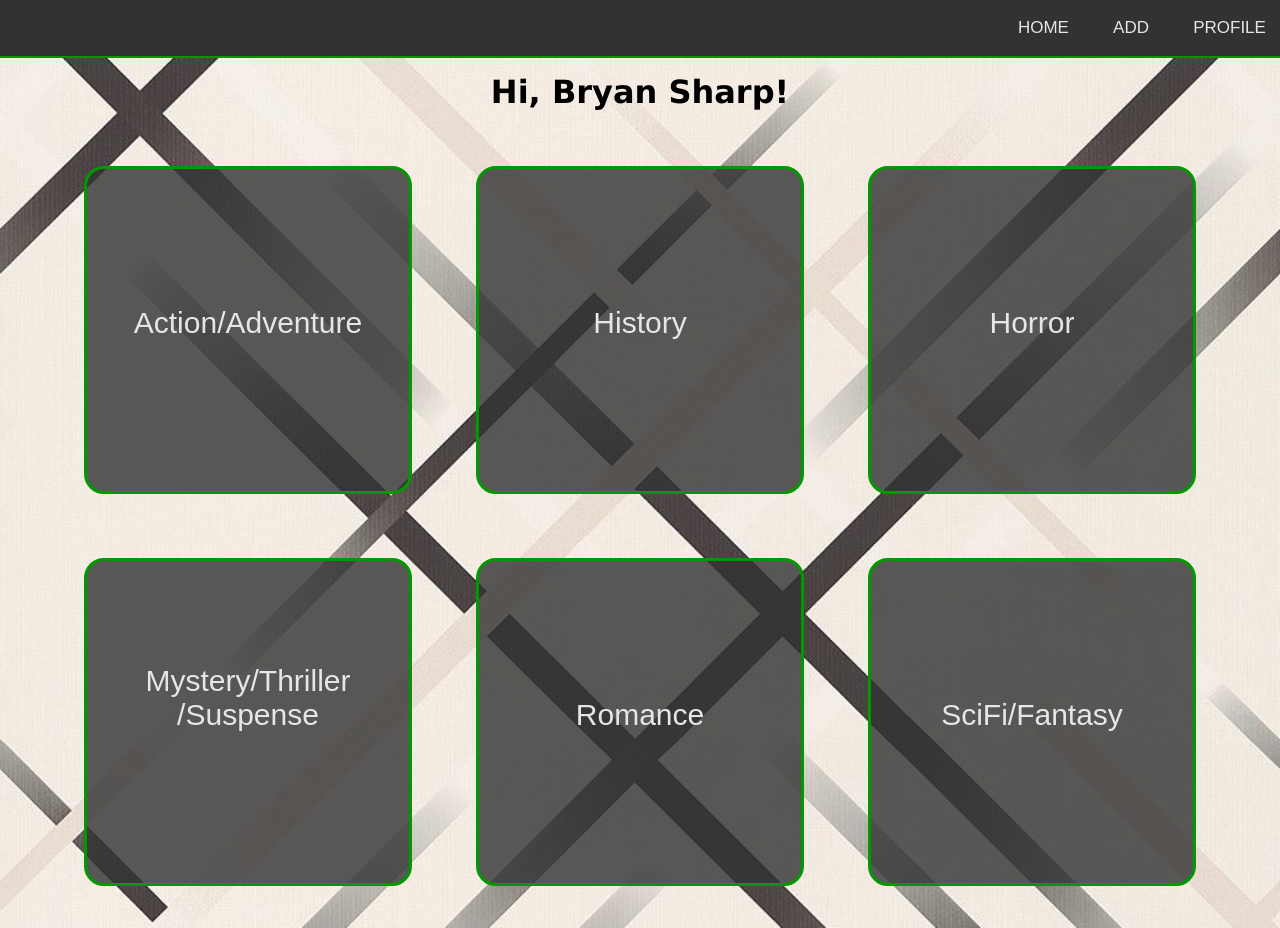
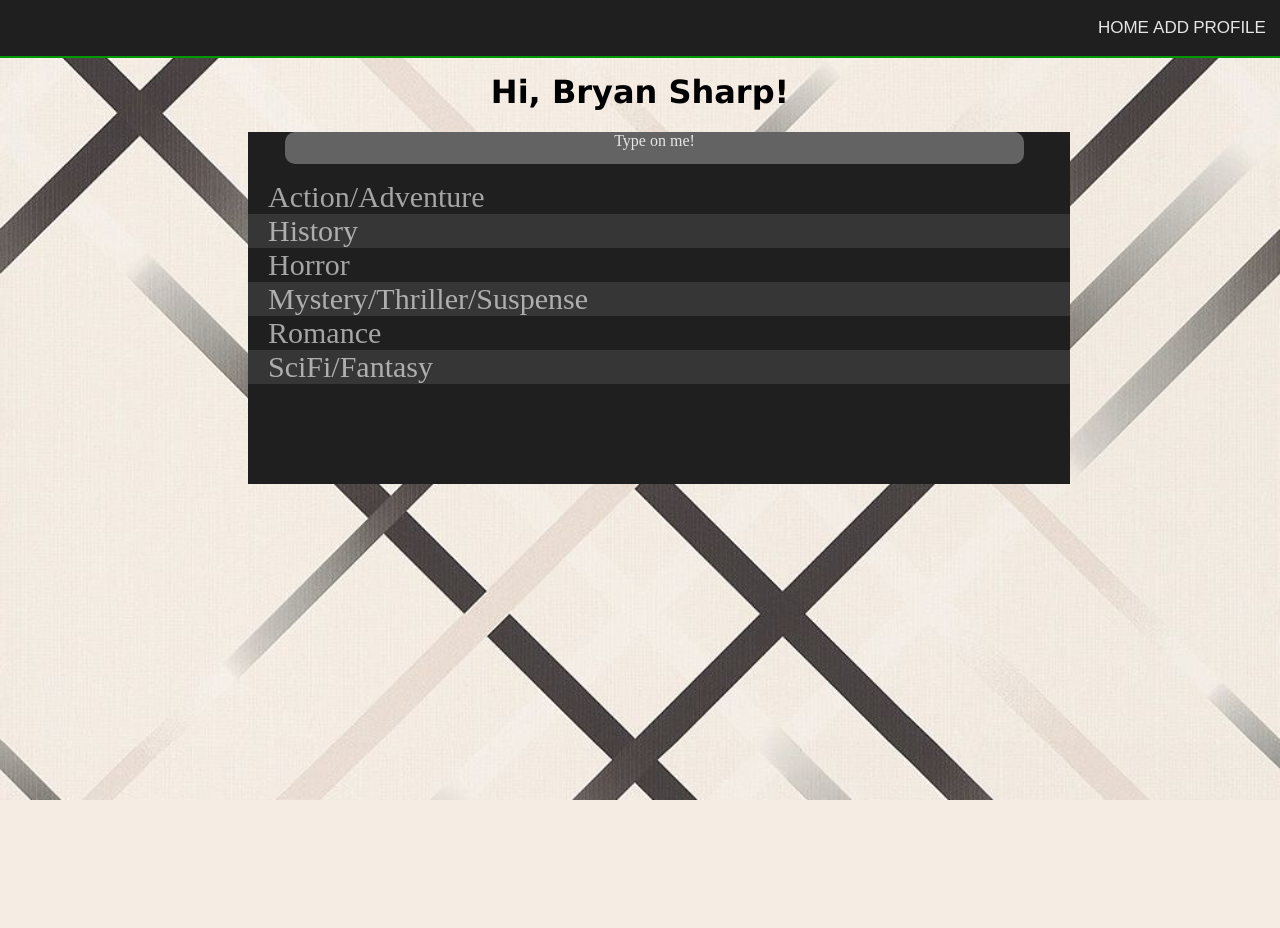
Before and after one commit to aasoliz/Tree, a Flask app: page / in a window 1280 px wide. After the commit the page ends 800 px from the top, so only its background shows below. Run offline with Flask 2, Linux system fonts and the light colour scheme; a user stored in the database is signed in; parts of the project's set-up code (start-up, migrations or seed data) failed here and were passed over.

Commit message:
refreshed venv, changed layout

```diff
--- a/app/static/css/new/style.css
+++ b/app/static/css/new/style.css
@@ -6,7 +6,7 @@
 
 .nav {
   list-style: none;
-  background: #323232;
+  background: #1f1f1f;
   height: 3.5em;
   padding: 0;
   margin-top: -0.5em;
@@ -472,3 +472,43 @@ h3 {
   justify-content: space-between;
   align-items: center;
 }
+
+#textbox {
+    width: 90%;
+    height: 2em;
+    background: rgba(255, 255, 255, 0.3);
+    margin-left: 2.3em;
+
+    border-radius: 10px;
+}
+
+.newfront {
+    width: 65%;
+    margin-left: 15em;
+    height: 22em;
+    background-color: #1f1f1f;
+    color: #e6e6e6;
+    text-align: center;
+}
+
+li {
+    list-style: none;
+    display: inline block;
+    margin-left: -2.5em;
+    text-align: left;
+}
+
+div ul li:nth-child(2n) {
+    background: rgba(255, 255, 255, 0.1);
+}
+
+a {
+    padding: 20px;
+    font-size: 30px;
+    text-decoration: none;
+    color: rgba(255, 255, 255, 0.6);
+}
+
+a:hover {
+    color: #009900;
+}
--- a/app/templates/base.html
+++ b/app/templates/base.html
@@ -14,7 +14,7 @@
             <ul class="nav">
                 <li><a href="{{ url_for('index') }}">Home</a></li>
                 <li><a href="{{ url_for('base_add') }}">Add</a></li>
-                {% if g.user.is_authenticated() %}
+                {% if g.user %}
                     <li><a href="{{ url_for('profile', nickname=g.user.nickname, page='About') }}">Profile
                         </a></li>
                         <!-- Take out for now <ul>
--- /dev/null
+++ b/app/templates/index2.html
@@ -0,0 +1,24 @@
+<!DOCTYPE HTML>
+
+<!-- extends base -->
+{% extends "base.html" %}
+
+{% block content %}
+    {% if user.nickname %}
+        <h1>Hi, {{ user.nickname }}!</h1>
+    {% else %}
+        <h1>Hi, Guest!</h1>
+    {% endif %}
+        <div class=newfront>
+          <span></span>
+          <div id=textbox>Type on me!</div>
+          <ul>
+            <li><a href="{{ url_for('base', category='action') }}">Action/Adventure</a></li>
+            <li><a href="{{ url_for('base', category='history') }}">History</a></li>
+            <li><a href="{{ url_for('base', category='horror') }}">Horror</a></li>
+            <li><a href="{{ url_for('base', category='mystery') }}">Mystery/Thriller/Suspense</a></li>
+            <li><a href="{{ url_for('base', category='romance') }}">Romance</a></li>
+            <li><a href="{{ url_for('base', category='scifi') }}">SciFi/Fantasy</a></li>
+            </ul>
+        </div>
+{% endblock %}
--- a/app/views.py
+++ b/app/views.py
@@ -14,7 +14,7 @@
 def index():
   user = g.user
 
-  return render_template('index.html', title='Home', user=user)
+  return render_template('index2.html', title='Home', user=user)
 
 @app.before_request
 def before_request():
```
Also changed, not shown: 8 other files.
